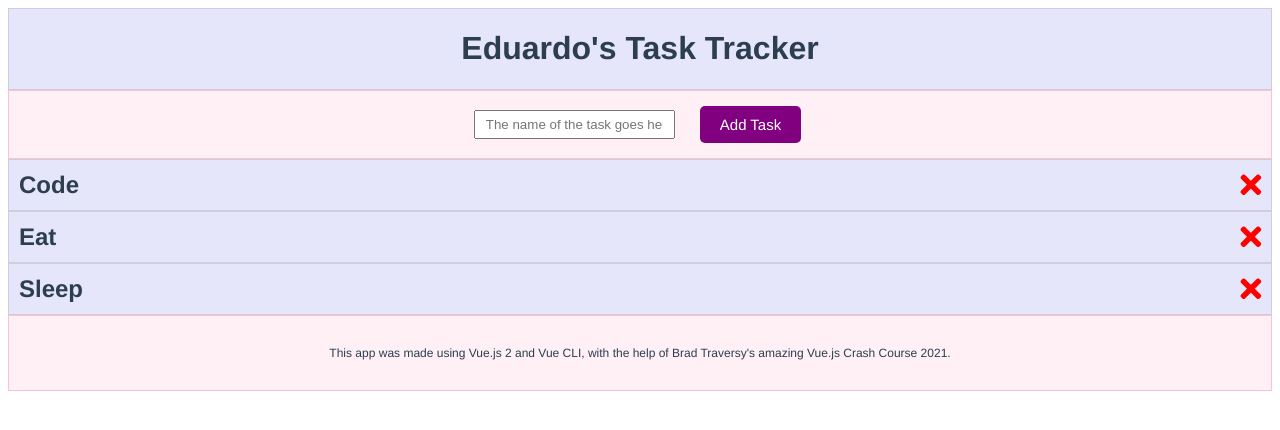
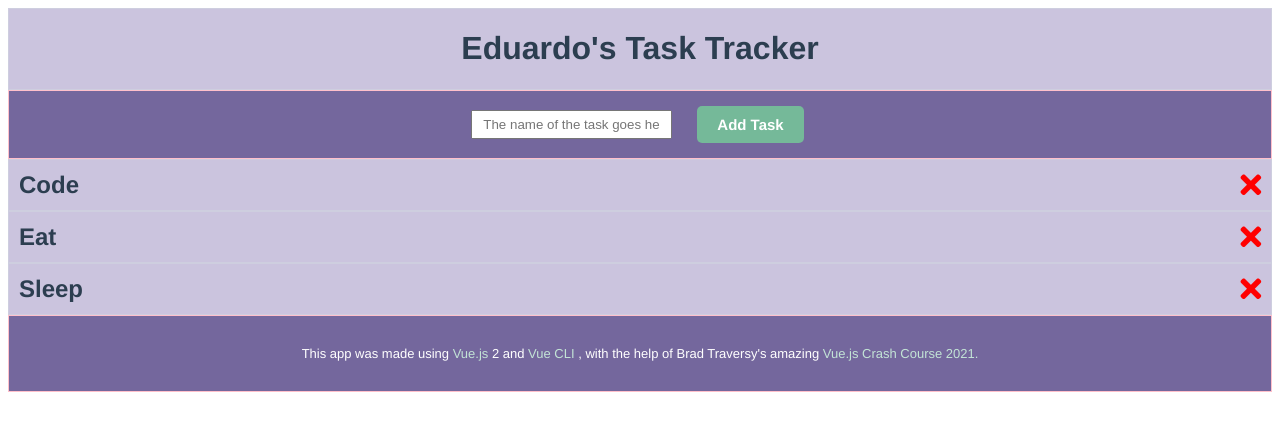
Before and after one commit to eduardomecchia/todos, a Vue app: page / in a window 1280 px wide. Shown: the top 430 px of the page. Built offline with nearby package versions, Linux system fonts and the light colour scheme.

Commit message:
Change app color scheme and add hyperlinks to footer

```diff
--- a/src/App.vue
+++ b/src/App.vue
@@ -79,7 +79,6 @@ export default {
 </script>
 
 <style>
-
 #app {
   font-family: Avenir, Helvetica, Arial, sans-serif;
   -webkit-font-smoothing: antialiased;
@@ -87,4 +86,18 @@ export default {
   text-align: center;
   color: #2c3e50;
 }
+
+a {
+  color: #c3e4d6;
+  text-decoration: none;
+}
+a:hover {
+  text-decoration: underline;
+}
+a:active, a:visited:active {
+  color: red;
+}
+a:visited {
+  color: #5094a7;
+}
 </style>
--- a/src/components/AddTask.vue
+++ b/src/components/AddTask.vue
@@ -1,7 +1,7 @@
 <template>
     <div>
         <input type="text" name="task" id="task" @keyup.enter="buildTask" v-model="text" placeholder="The name of the task goes here">
-        <Button @add-task="buildTask" text="Add Task" color="purple"></Button>
+        <Button @add-task="buildTask" text="Add Task" color="#75b999"></Button>
     </div>
 </template>
 
@@ -48,7 +48,7 @@ export default {
         justify-content: center;
         align-items: center;
         padding: 10px;
-        background-color: lavenderblush;
+        background-color: #301d6eab;
         border: 1px solid pink;
     }
 
--- a/src/components/Button.vue
+++ b/src/components/Button.vue
@@ -18,6 +18,7 @@ export default {
         display: inline-block;
         background: #000;
         color: #fff;
+        font-weight: bold;
         border: none;
         padding: 10px 20px;
         margin: 5px;
@@ -26,11 +27,15 @@ export default {
         text-decoration: none;
         font-size: 15px;
         font-family: inherit;
+        transition: 0.1s;
+    }
+    button:hover {
+        box-shadow: 1px 1px 1px #75b999;
     }
     button:focus {
         outline: none;
     }
     button:active {
-        transform: scale(0.98);
+        transform: scale(0.95);
     }
 </style>
--- a/src/components/Footer.vue
+++ b/src/components/Footer.vue
@@ -1,6 +1,15 @@
 <template>
     <footer>
-        <div>This app was made using Vue.js 2 and Vue CLI, with the help of Brad Traversy's amazing Vue.js Crash Course 2021.</div>
+        <div>
+            <span>This app was made using
+                <a href="https://vuejs.org/" target="_blank">Vue.js</a>
+                2 and
+                <a href="https://cli.vuejs.org/" target="_blank">Vue CLI</a>
+                , with the help of Brad Traversy's amazing
+            </span>
+
+            <a href="https://www.youtube.com/watch?v=qZXt1Aom3Cs" target="_blank">Vue.js Crash Course 2021.</a>
+            </div>
     </footer>
 </template>
 
@@ -12,12 +21,13 @@ export default {
 
 <style scoped>
     footer {
-        background-color: lavenderblush;
+        background-color: #301d6eab;
         border: 1px solid pink;
         padding: 30px;
+        color: white;
     }
 
     div {
-        font-size: 12px;
+        font-size: 13px;
     }
 </style>
--- a/src/components/Header.vue
+++ b/src/components/Header.vue
@@ -19,7 +19,7 @@ export default {
         display: flex;
         justify-content: center;
         align-items: center;
-        background-color: lavender;
+        background-color: #9c90c086;
         border: 1px solid #cecedf;
     }
 </style>
--- a/src/components/Task.vue
+++ b/src/components/Task.vue
@@ -17,7 +17,7 @@ export default {
 
 <style scoped>
     div {
-        background-color: lavender;
+        background-color: #9c90c086;
         border: 1px solid #cecedf;
         padding: 10px;
         display: flex;
```
